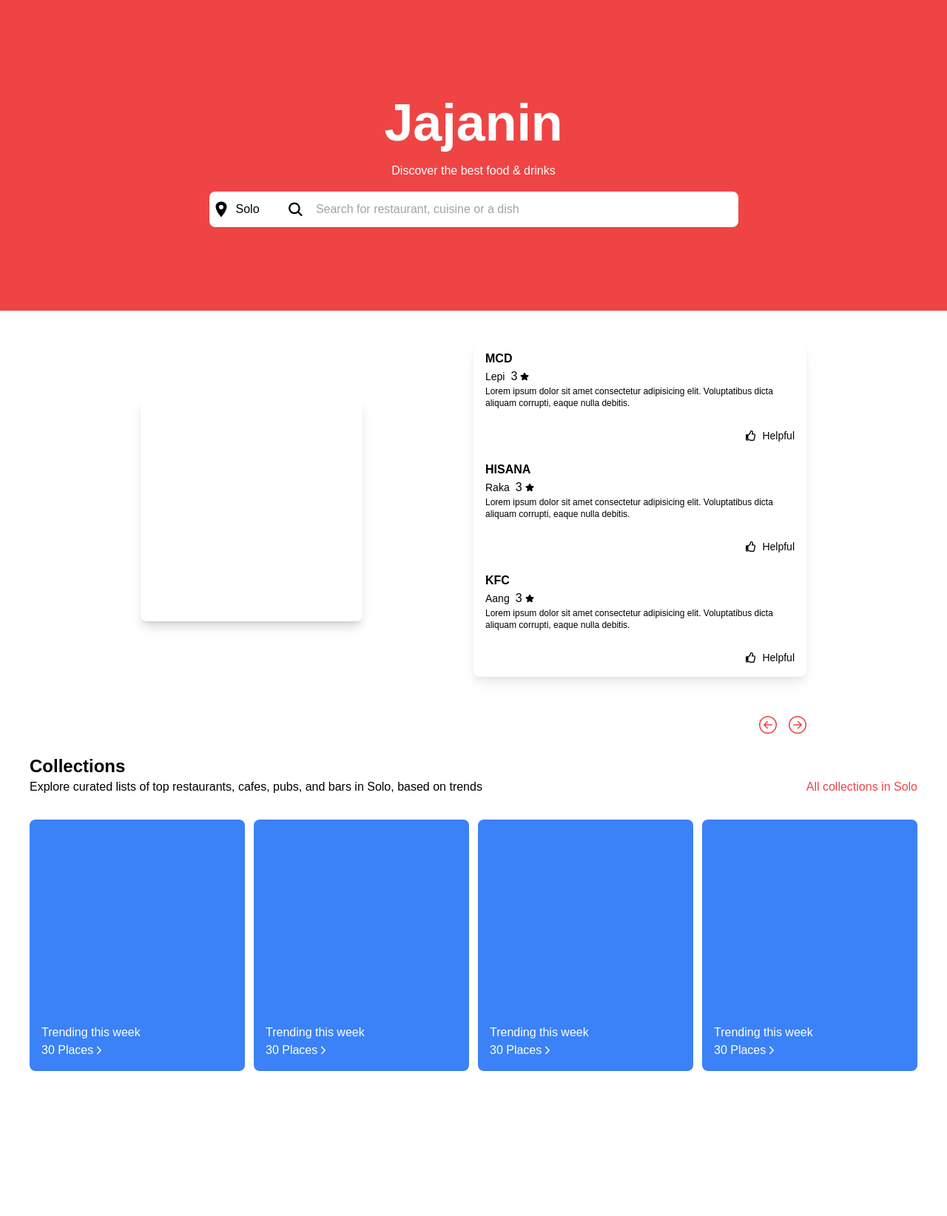
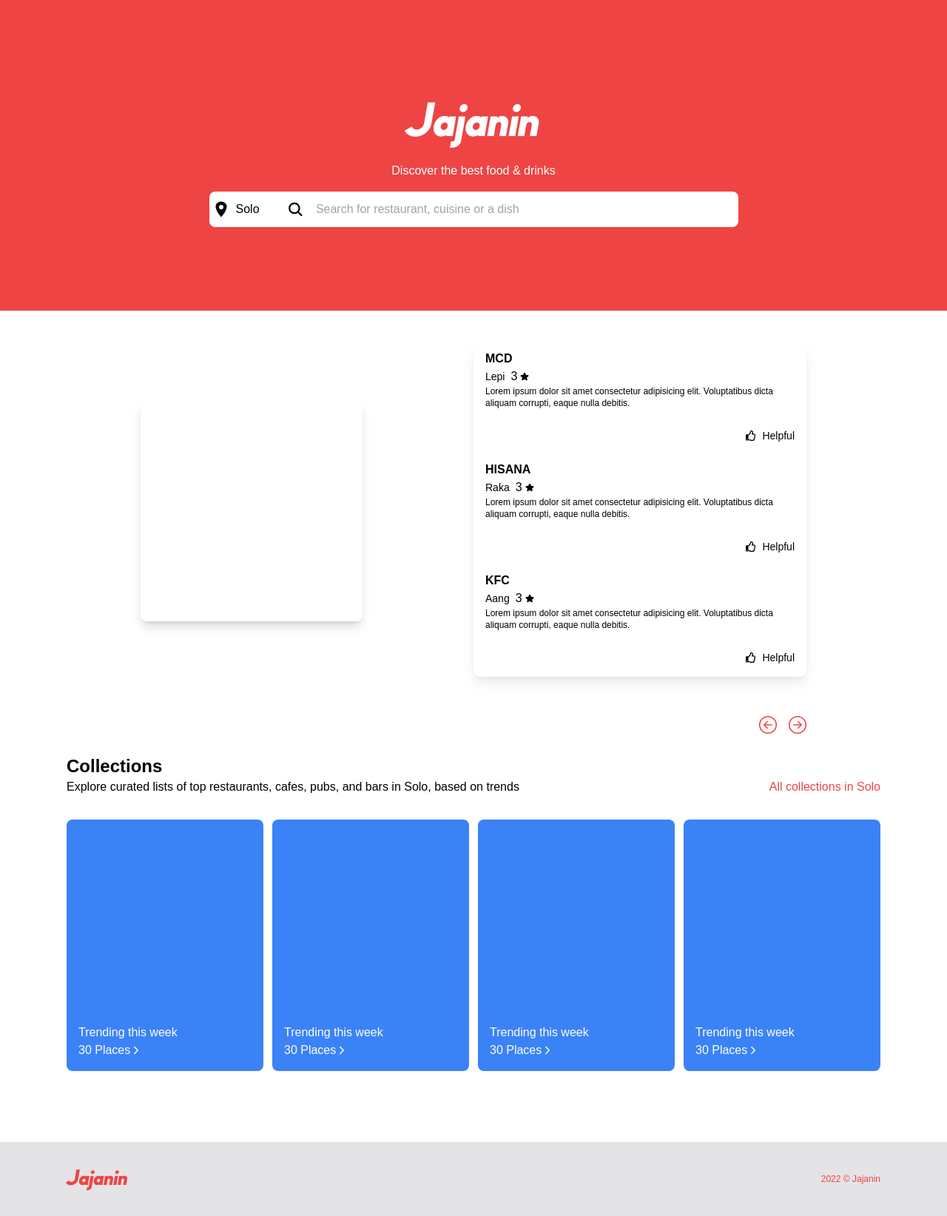
Before and after one commit to milhamm/jajanin, a Next.js app: page / in a window 1280 px wide. Shown: the whole page at 74% size. Before the commit the page ends 1464 px from the top, so only its background shows below. Built offline with nearby package versions, Linux system fonts and the light colour scheme.

Commit message:
Add footer pusing

```diff
--- /dev/null
+++ b/components/Footer/index.tsx
@@ -0,0 +1,12 @@
+const Footer = () => {
+  return (
+    <footer className='bg-gray-200 text-red-500 h-[100px] mt-24'>
+      <div className='container mx-auto flex justify-between items-center h-full'>
+        <h1 className="font-['Mazzard'] text-[2em]">Jajanin</h1>
+        <p className='text-xs'>2022 © Jajanin </p>
+      </div>
+    </footer>
+  );
+};
+
+export default Footer;
--- a/pages/index.tsx
+++ b/pages/index.tsx
@@ -3,13 +3,14 @@ import { BsArrowLeftCircle, BsArrowRightCircle } from "react-icons/bs";
 import type { NextPage } from "next";
 import RestaurantReview from "../components/RestaurantReview";
 import CollectionCard from "../components/CollectionCard";
+import Footer from "../components/Footer";
 
 const Home: NextPage = () => {
   return (
     <>
       {/* Header */}
       <div className='flex items-center justify-center flex-col w-full h-[420px] bg-red-500'>
-        <h1 className='font-bold text-[70px] text-white'>Jajanin</h1>
+        <h1 className='font-["Mazzard"] text-[70px] text-white'>Jajanin</h1>
         <p className='text-white'>Discover the best food & drinks</p>
         <div className='flex items-center gap-4 w-[715px] bg-white rounded-lg p-1 mt-4'>
           <div className='flex items-center w-[100px] gap-2'>
@@ -45,7 +46,7 @@ const Home: NextPage = () => {
         </div>
       </div>
       {/* Collection */}
-      <div className='w-[1200px] mx-auto my-0 mt-5'>
+      <div className='container mx-auto my-0 mt-5'>
         <h1 className='font-bold text-2xl'>Collections</h1>
         <div className='flex justify-between items-center'>
           <p>
@@ -75,6 +76,8 @@ const Home: NextPage = () => {
           />
         </div>
       </div>
+      {/* Footer */}
+      <Footer />
     </>
   );
 };
--- a/styles/globals.css
+++ b/styles/globals.css
@@ -9,6 +9,15 @@
   box-sizing: border-box;
 }
 
+@font-face {
+  font-family: "Mazzard";
+  src: url("/fonts/MazzardL-ExtraBoldItalic.otf") format("opentype");
+}
+
 body {
   font-family: "Nunito", sans-serif;
 }
+
+.container {
+  width: 1100px;
+}
```
Also changed, not shown: public/fonts/MazzardL-ExtraBoldItalic.otf (added).
